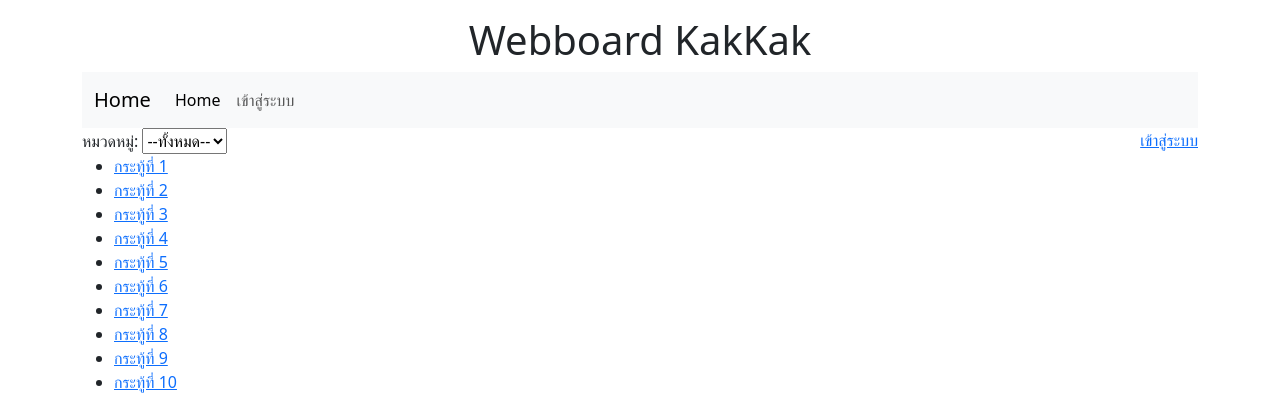
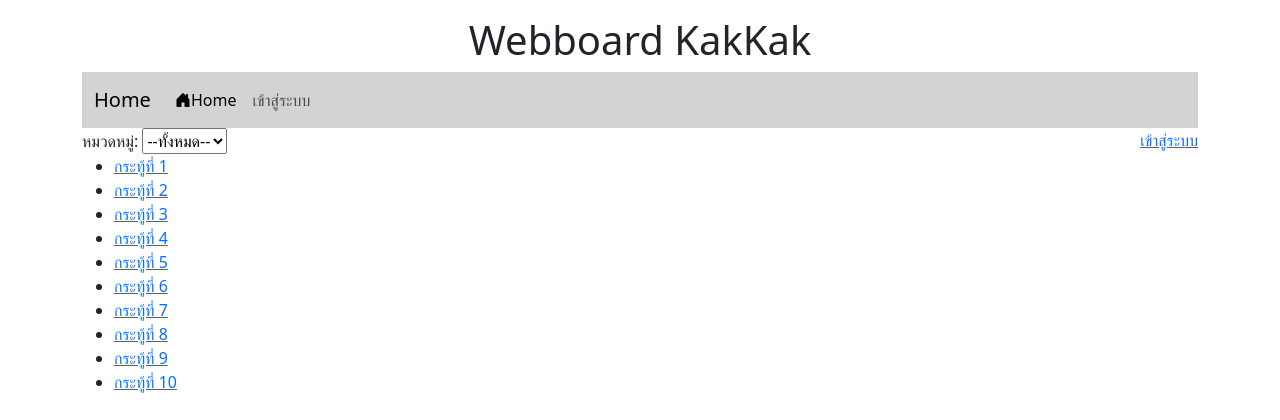
Before and after one commit to Sarunwit00/Bootstrap, a PHP site: page / in a window 1280 px wide. Shown: the top 420 px of the page. Run offline with PHP 8.4, Linux system fonts and the light colour scheme.

Commit message:
Update index.php

```diff
--- a/index.php
+++ b/index.php
@@ -9,12 +9,12 @@ session_start();
     <title>Webboard</title>
     <link href="https://cdn.jsdelivr.net/npm/bootstrap@5.3.3/dist/css/bootstrap.min.css" rel="stylesheet" integrity="sha384-QWTKZyjpPEjISv5WaRU9OFeRpok6YctnYmDr5pNlyT2bRjXh0JMhjY6hW+ALEwIH" crossorigin="anonymous">
     <script src="https://cdn.jsdelivr.net/npm/bootstrap@5.3.3/dist/js/bootstrap.bundle.min.js" integrity="sha384-YvpcrYf0tY3lHB60NNkmXc5s9fDVZLESaAA55NDzOxhy9GkcIdslK1eN7N6jIeHz" crossorigin="anonymous"></script>
-
+    <link rel="stylesheet" href="https://cdn.jsdelivr.net/npm/bootstrap-icons@1.11.3/font/bootstrap-icons.min.css">
 </head>
 <body>
     <div class="container">
     <h1 style="text-align: center;" class="mt-3">Webboard KakKak</h1>
-    <nav class="navbar navbar-expand-lg bg-body-tertiary">
+    <nav class="navbar navbar-expand-lg" style="background-color: #d3d3d3;">
   <div class="container-fluid">
     <a class="navbar-brand" href="#">Home</a>
     <button class="navbar-toggler" type="button" data-bs-toggle="collapse" data-bs-target="#navbarSupportedContent" aria-controls="navbarSupportedContent" aria-expanded="false" aria-label="Toggle navigation">
@@ -23,7 +23,7 @@ session_start();
     <div class="collapse navbar-collapse" id="navbarSupportedContent">
       <ul class="navbar-nav me-auto mb-2 mb-lg-0">
         <li class="nav-item">
-          <a class="nav-link active" aria-current="page" href="#">Home</a>
+          <a class="nav-link active" aria-current="page" href="index.php"><i class="bi bi-house-door-fill"></i>Home</a>
         </li>
         <li class="nav-item">
           <a class="nav-link" href="login.php">เข้าสู่ระบบ</a>
```
